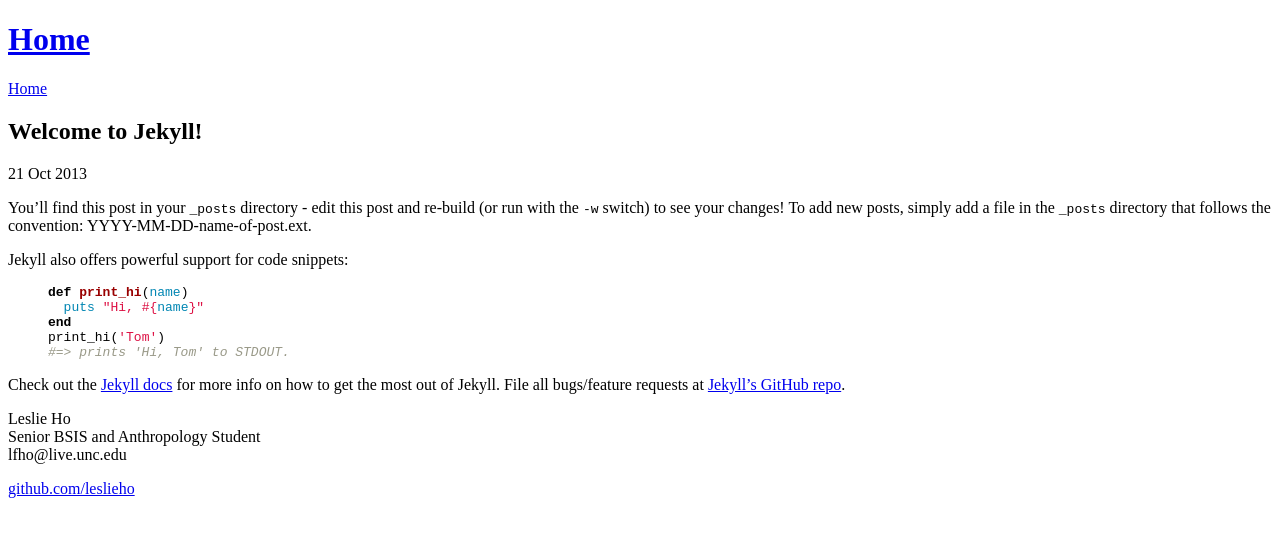
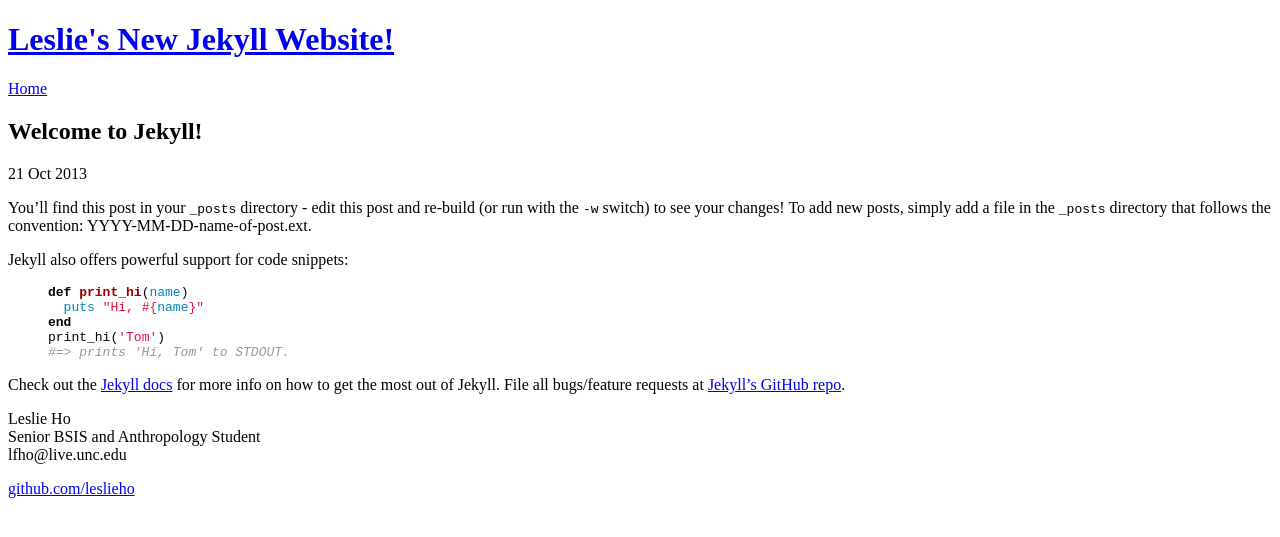
Before and after one commit to leslieho/mysite, a Jekyll site: the page built from _posts/2013-10-21-welcome-to-jekyll.markdown, in a window 1280 px wide. Shown: the top 537 px of the page. Built offline with Jekyll 4.4.1, drawn with Linux system fonts in a browser that asks for light colours; Markdown is read by kramdown in place of the engine named in the settings.

Commit message:
Changed the title name

```diff
--- a/_layouts/default.html
+++ b/_layouts/default.html
@@ -17,7 +17,7 @@
 
         <div class="site">
           <div class="header">
-            <h1 class="title"><a href="http://leslieho.github.io/mysite/">Home</a></h1>
+            <h1 class="title"><a href="http://leslieho.github.io/mysite/">Leslie's New Jekyll Website!</a></h1>
             <a class="extra" href="http://leslieho.github.io/mysite/">Home</a>
           </div>
 
```
